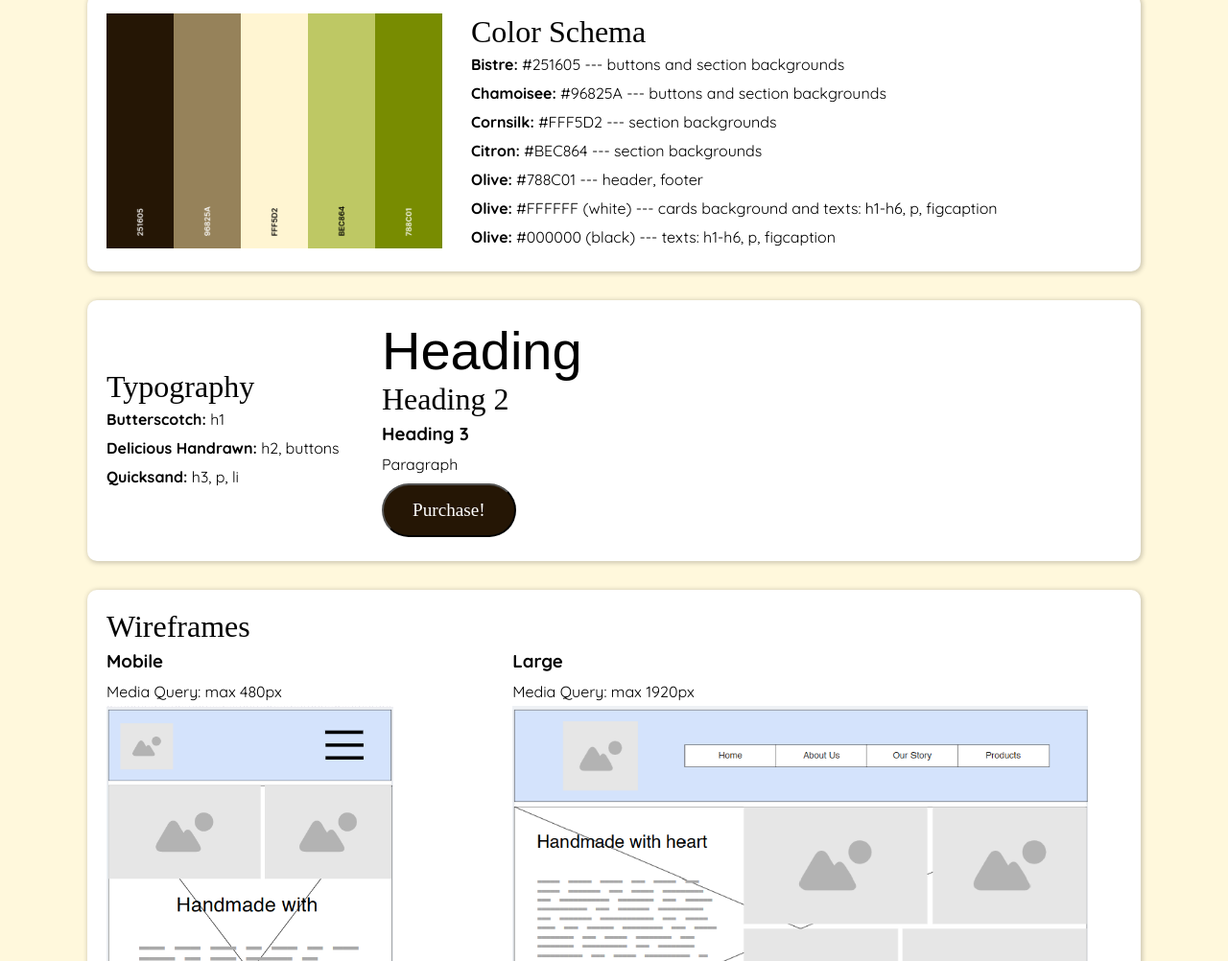
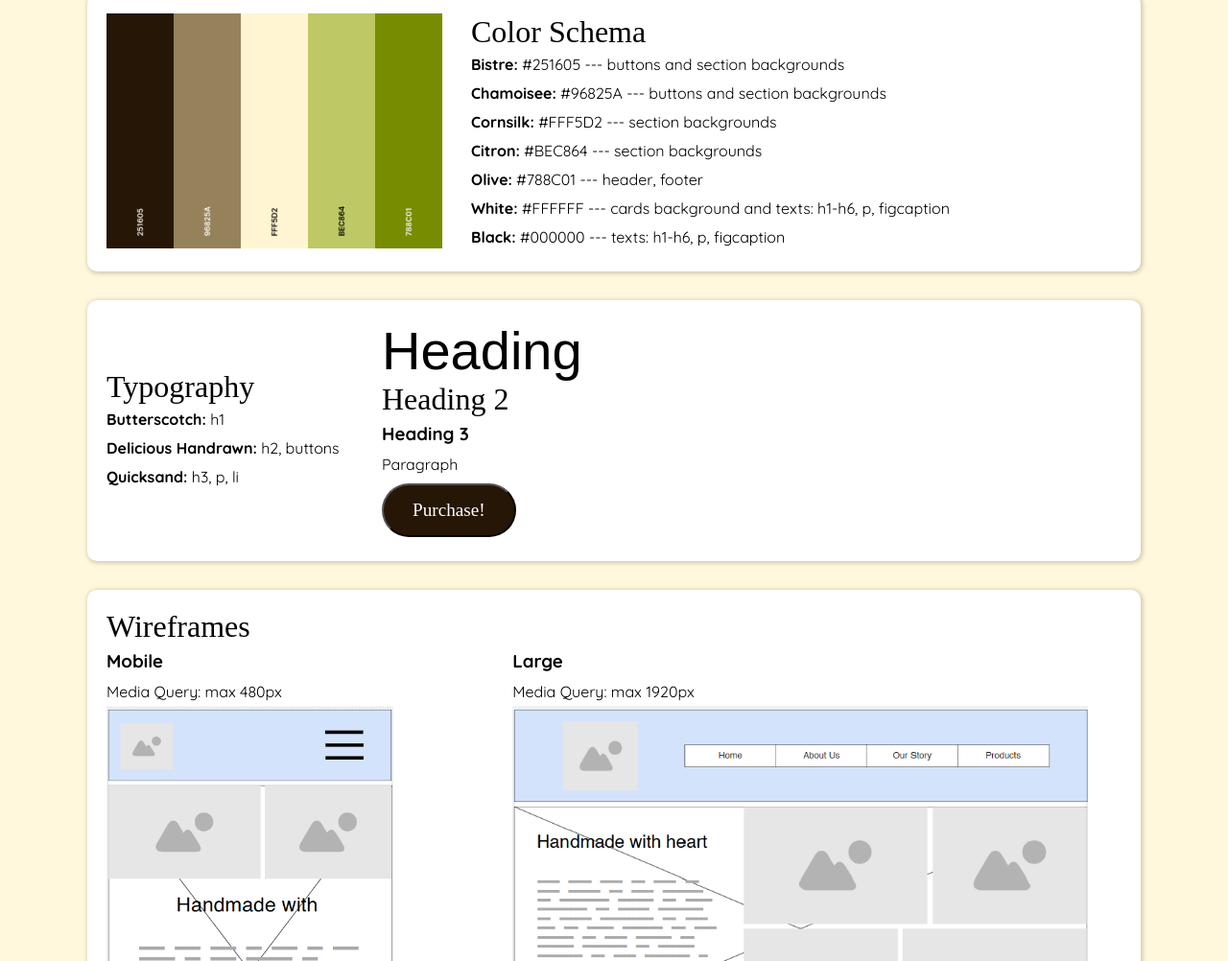
Before and after one commit to mendozanatalia/wdd231, a plain HTML site: page project/siteplan.html in a window 1280 px wide. Shown: the part 1046-2048 px from the top of the page at 96% size. Drawn offline with Linux system fonts and the light colour scheme; a web font is replaced by a local one.

Commit message:
colors corrected

```diff
--- a/project/siteplan.html
+++ b/project/siteplan.html
@@ -68,8 +68,8 @@
                 <p><strong>Cornsilk:</strong> #FFF5D2 --- section backgrounds</p>
                 <p><strong>Citron:</strong> #BEC864 --- section backgrounds</p>
                 <p><strong>Olive:</strong> #788C01 --- header, footer</p>
-                <p><strong>Olive:</strong> #FFFFFF (white) --- cards background and texts: h1-h6, p, figcaption</p>
-                <p><strong>Olive:</strong> #000000 (black) --- texts: h1-h6, p, figcaption</p>
+                <p><strong>White:</strong> #FFFFFF --- cards background and texts: h1-h6, p, figcaption</p>
+                <p><strong>Black:</strong> #000000 --- texts: h1-h6, p, figcaption</p>
             </div>
         </div>
         <!-- Typography -->
```
